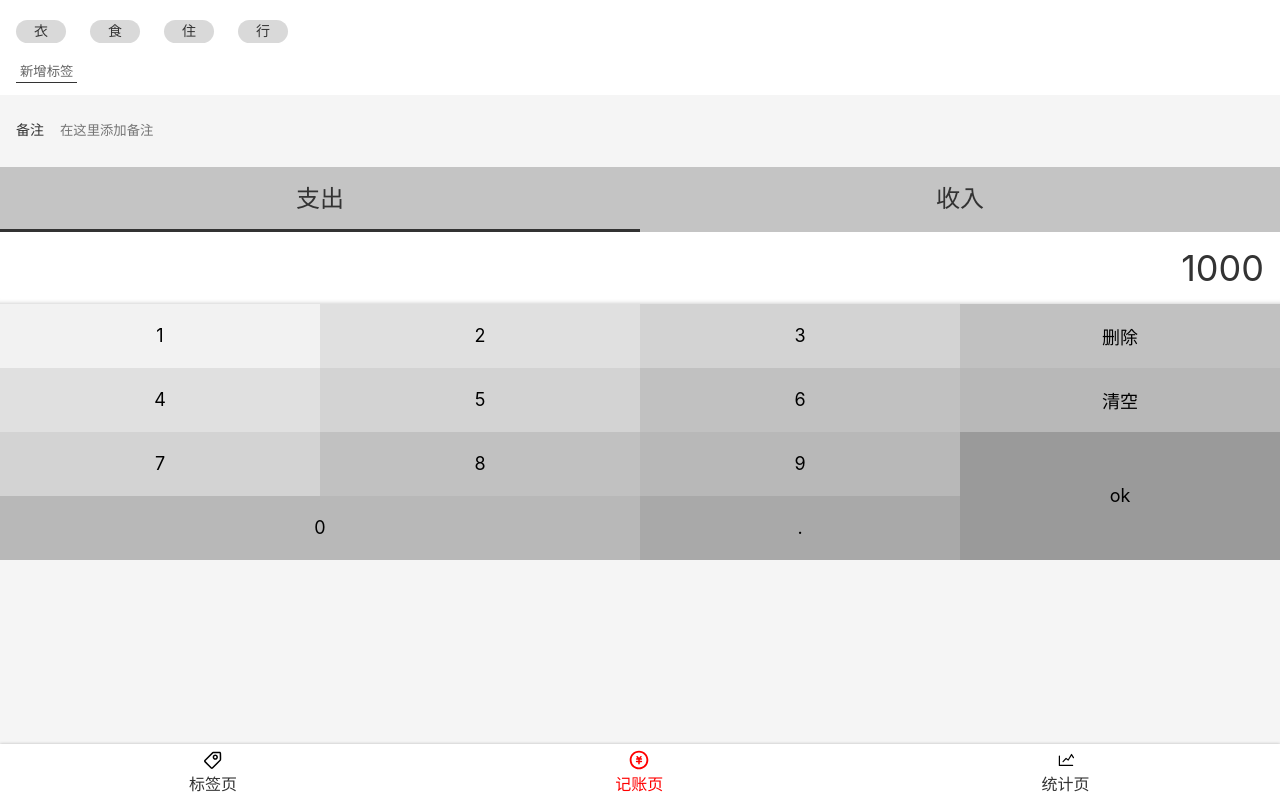
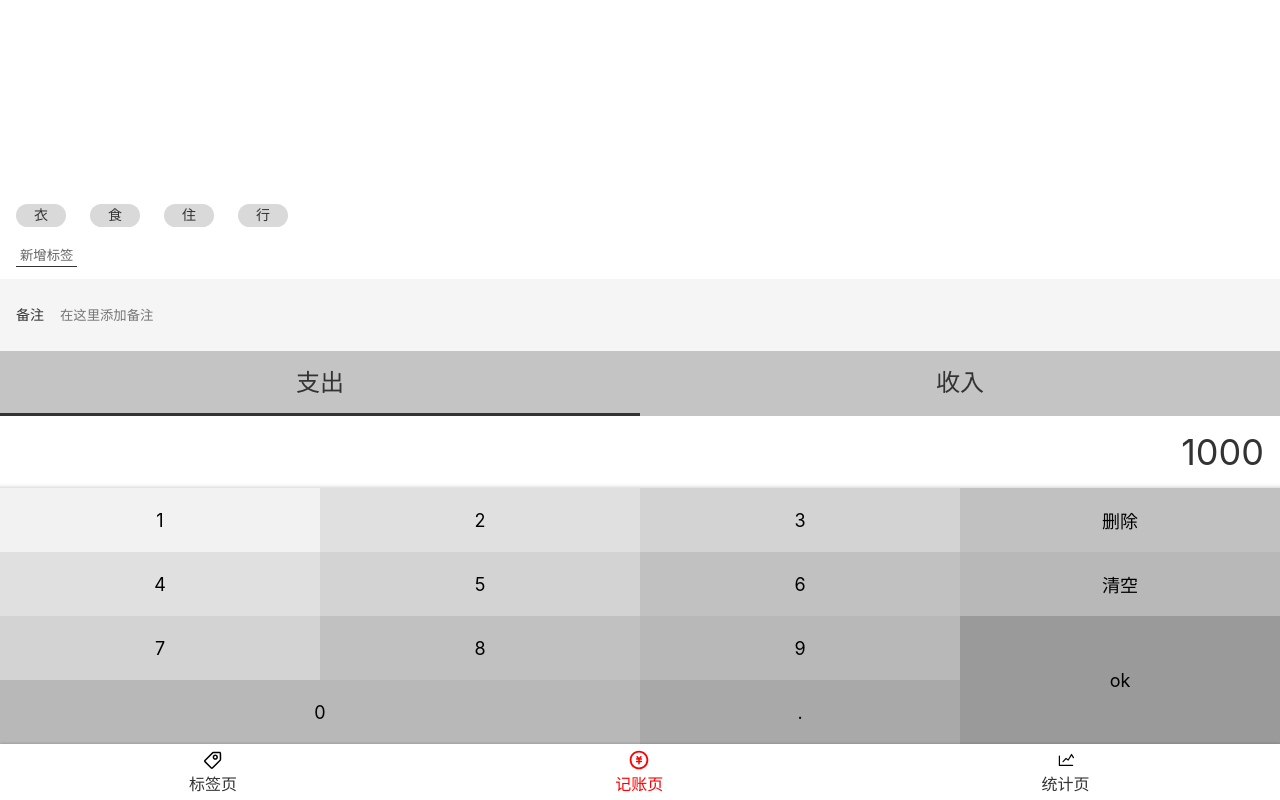
Before and after one commit to cazser/morney-6, a React app: page /#/money in a window 1280 px wide. Built offline with nearby package versions, Linux system fonts and the light colour scheme.

Commit message:
Money页面UI完成

```diff
--- a/src/components/Layout.jsx
+++ b/src/components/Layout.jsx
@@ -17,7 +17,7 @@
 const Layout=(props)=>{
 return(
     <Wrapper>
-      <Main>
+      <Main className={props.className}>
         {props.children}
     </Main>
     <Nav />
--- a/src/components/TagsSection.jsx
+++ b/src/components/TagsSection.jsx
@@ -2,6 +2,8 @@
 
 const TagsSection = styled.section`
 background: #FFFFFF;padding:12px 16px;
+flex-grow:1;display: flex; flex-direction: column;
+justify-content: flex-end; align-items: flex-start;
 >ol{
 margin: 0 -12px;
 >li{
--- a/src/views/Money.jsx
+++ b/src/views/Money.jsx
@@ -6,10 +6,13 @@
 import CategorySection from 'components/CategorySection';
 import NumberPadSection from '../components/NumberPadSection';
 
-
+const MyLayout = styled(Layout)`
+display: flex;
+flex-direction: column;
+`;
 function Money(){
   return(
-    <Layout>
+    <MyLayout>
     <TagsSection>
       <ol>
         <li>衣</li>
@@ -50,7 +53,7 @@
         <button >.</button>
       </div>
     </NumberPadSection>
-    </Layout>
+    </MyLayout>
   )
 }
 
```
